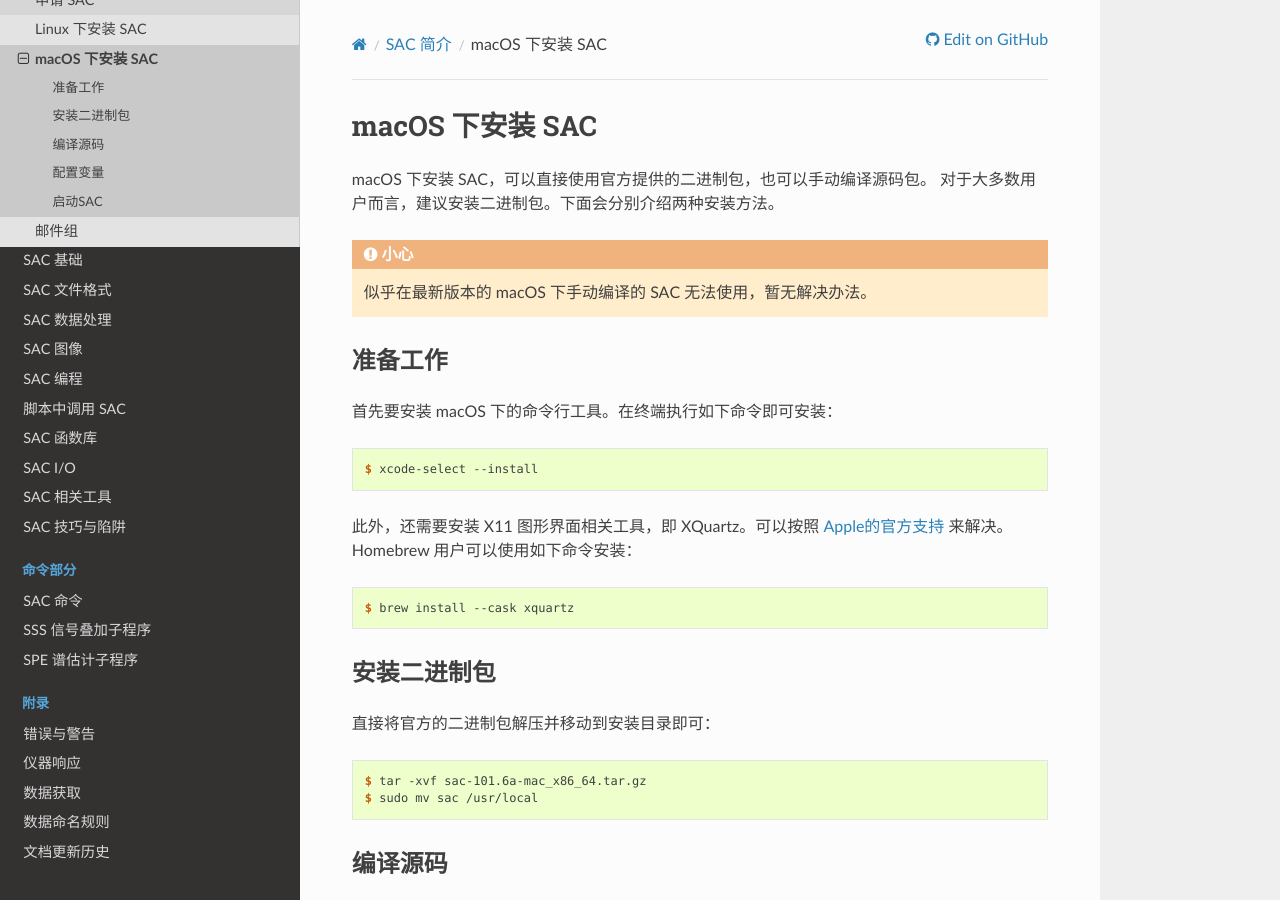
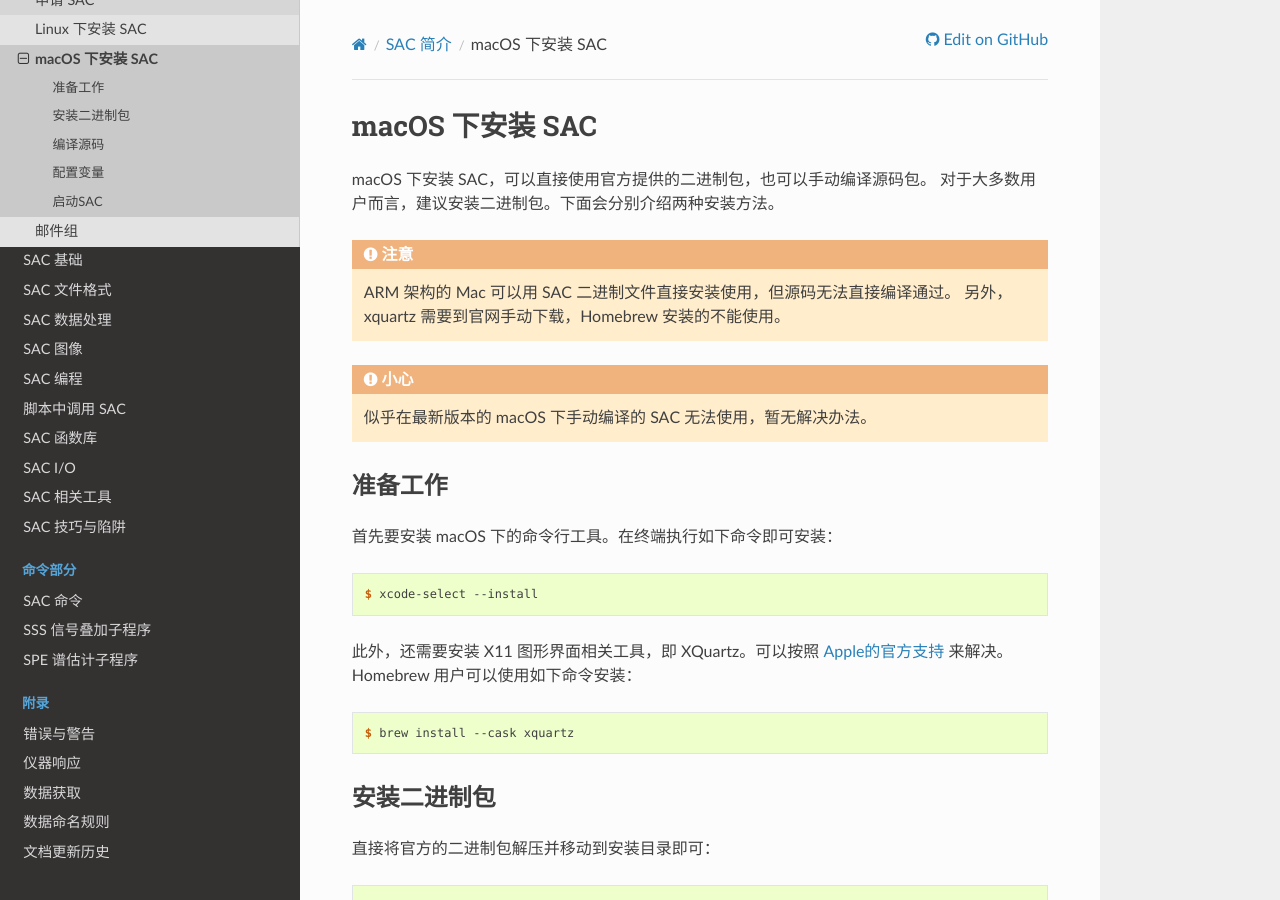
Before and after one commit to seisman/SAC_Docs_zh, a Sphinx documentation site: the page built from source/introduction/macOS-install.rst, in a window 1280 px wide and 900 px high. Built offline with Sphinx 7.4.7 and the Read the Docs theme 2.0.0, drawn with Linux system fonts in a browser that asks for light colours.

Commit message:
Add a note for ARM mac (#154)
Co-authored-by: Dongdong Tian <seisman.info@gmail.com>

```diff
--- a/source/introduction/macOS-install.rst
+++ b/source/introduction/macOS-install.rst
@@ -3,6 +3,11 @@ macOS 下安装 SAC
 
 macOS 下安装 SAC，可以直接使用官方提供的二进制包，也可以手动编译源码包。
 对于大多数用户而言，建议安装二进制包。下面会分别介绍两种安装方法。
+
+.. attention::
+
+   ARM 架构的 Mac 可以用 SAC 二进制文件直接安装使用，但源码无法直接编译通过。
+   另外，xquartz 需要到官网手动下载，Homebrew 安装的不能使用。
 
 .. caution::
 
```
